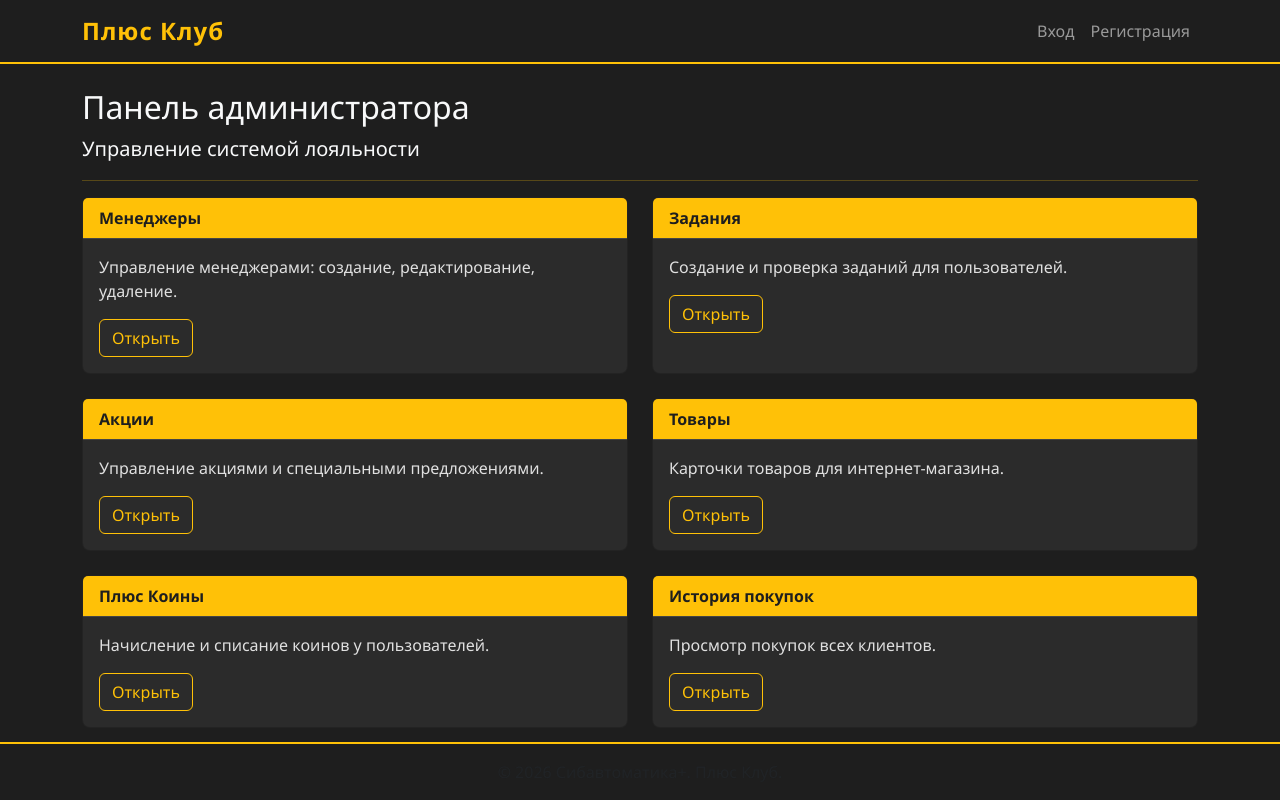
After one commit to emoleour/plusclub, a Django app: template apps/users/templates/users/admin_dashboard.html in a window 1280 px wide. The commit adds this page. Run offline with Django 5.2, Linux system fonts and the light colour scheme; the template is opened without the code that fills it, so the values that code supplies are empty.

Commit message:
dorabotat adminky

```diff
--- /dev/null
+++ b/apps/users/templates/users/admin_dashboard.html
@@ -0,0 +1,94 @@
+{% extends 'base.html' %}
+{% block title %}Панель администратора — Плюс Клуб{% endblock %}
+
+{% block content %}
+<div class="row">
+  <div class="col-12">
+    <h2>Панель администратора</h2>
+    <p class="lead">Управление системой лояльности</p>
+    <hr class="border-warning">
+  </div>
+</div>
+
+<div class="row row-cols-1 row-cols-md-2 g-4">
+  <!-- Менеджеры -->
+  <div class="col">
+    <div class="card h-100">
+      <div class="card-header bg-primary text-dark">Менеджеры</div>
+      <div class="card-body">
+        <p>Управление менеджерами: создание, редактирование, удаление.</p>
+        <a href="#" class="btn btn-outline-primary">Открыть</a>
+      </div>
+    </div>
+  </div>
+
+  <!-- Задания -->
+  <div class="col">
+    <div class="card h-100">
+      <div class="card-header bg-primary text-dark">Задания</div>
+      <div class="card-body">
+        <p>Создание и проверка заданий для пользователей.</p>
+        <a href="#" class="btn btn-outline-primary">Открыть</a>
+      </div>
+    </div>
+  </div>
+
+  <!-- Акции -->
+  <div class="col">
+    <div class="card h-100">
+      <div class="card-header bg-primary text-dark">Акции</div>
+      <div class="card-body">
+        <p>Управление акциями и специальными предложениями.</p>
+        <a href="#" class="btn btn-outline-primary">Открыть</a>
+      </div>
+    </div>
+  </div>
+
+  <!-- Товары -->
+  <div class="col">
+    <div class="card h-100">
+      <div class="card-header bg-primary text-dark">Товары</div>
+      <div class="card-body">
+        <p>Карточки товаров для интернет-магазина.</p>
+        <a href="#" class="btn btn-outline-primary">Открыть</a>
+      </div>
+    </div>
+  </div>
+
+  <!-- Плюс Коины (ручное начисление) -->
+  <div class="col">
+    <div class="card h-100">
+      <div class="card-header bg-primary text-dark">Плюс Коины</div>
+      <div class="card-body">
+        <p>Начисление и списание коинов у пользователей.</p>
+        <a href="#" class="btn btn-outline-primary">Открыть</a>
+      </div>
+    </div>
+  </div>
+
+  <!-- История покупок (общий просмотр) -->
+  <div class="col">
+    <div class="card h-100">
+      <div class="card-header bg-primary text-dark">История покупок</div>
+      <div class="card-body">
+        <p>Просмотр покупок всех клиентов.</p>
+        <a href="#" class="btn btn-outline-primary">Открыть</a>
+      </div>
+    </div>
+  </div>
+
+  {% if is_superadmin %}
+  <!-- Управление администраторами (только для суперадмина) -->
+  <div class="col">
+    <div class="card h-100 border-warning">
+      <div class="card-header bg-warning text-dark">Администраторы (суперадмин)</div>
+      <div class="card-body">
+        <p>Создание и удаление администраторов системы.</p>
+        <a href="#" class="btn btn-outline-dark">Управлять</a>
+      </div>
+    </div>
+  </div>
+  {% endif %}
+</div>
+
+{% endblock %}
--- a/apps/users/urls.py
+++ b/apps/users/urls.py
@@ -7,4 +7,5 @@ urlpatterns = [
     path('login/', views.login_view, name='login'),
     path('logout/', views.logout_view, name='logout'),
     path('profile/', views.profile, name='profile'),
+    path('admin-dashboard/', views.admin_dashboard, name='admin_dashboard'),
 ]
```
Also changed, not shown: apps/users/forms.py (+21 -0 lines), apps/users/templates/users/profile.html (+10 -0 lines), apps/users/views.py (+15 -1 lines).
